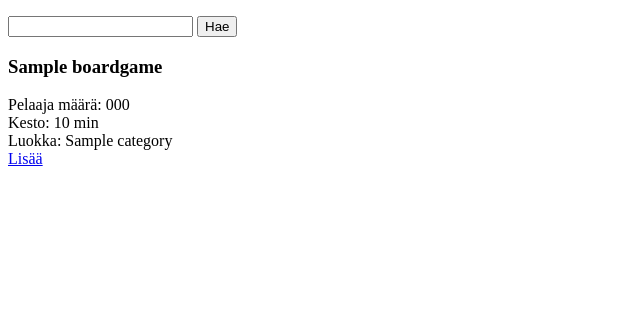
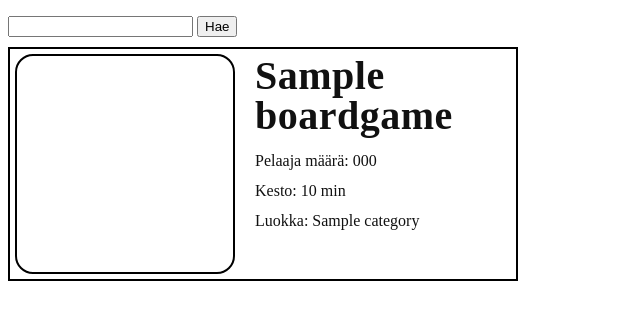
Before and after one commit to Jusu05/Boardgame-booking-system, a Flask app: template templates/index.html in a window 1280 px wide. Shown: the part 60-380 px from the top of the page, without its empty margins (0-640 px from the left). Run offline with Flask 3, Linux system fonts and the light colour scheme; the template is opened without the code that fills it: most values are stand-ins (such as "Sample title", 1, 10 or a date in 2020); parts of the project's set-up code (start-up, migrations or seed data) failed here and were passed over.

Commit message:
basic stylazition to index page

```diff
--- a/templates/index.html
+++ b/templates/index.html
@@ -3,6 +3,49 @@
 {% block title %}Lautapeli varaamo{% endblock %}
 
 {% block head %}
+<style>
+    .boardgame{
+        display: flex;
+        align-items: flex-start;
+        max-width: 510px;
+        margin-top: 10px;
+        padding: 5px;
+        gap: 20px;
+        box-sizing: border-box;
+        border: 2px solid #000;
+        background: #fff;
+    }
+    .boardgame:hover {
+        filter: brightness(85%);
+    }
+    .boardgame-thumb{
+        width: 220px;
+        height: 220px;
+        background: #fff;
+        border: 2px solid #000;
+        border-radius: 18px;
+        box-sizing: border-box;
+        flex: 0 0 auto;
+    }
+    .boardgame-info{
+        display: flex;
+        flex-direction: column;
+        justify-content: flex-start;
+        flex: 1 1 auto;
+        color: #111;
+    }
+    .boardgame-info p{
+        margin: 6px 0;
+        font-size: 16px;
+    }
+    .boardgame-title{
+        margin: 2px 0 10px 0;
+        font-size: 40px;
+        font-weight: 700;
+        line-height: 1;
+        letter-spacing: 0.5px;
+    }
+</style>
 {% endblock %}
 
 {% block content %}
@@ -17,13 +60,17 @@
 <div>
 {% if boardgames %}
     {% for boardgame in boardgames %}
-    <div>
-        <h3>{{ boardgame.name }}</h3>
-        <div>Pelaaja määrä: {{ boardgame.number_of_players }}</div>
-        <div>Kesto: {{ boardgame.duration }} min</div>
-        <div>Luokka: {{ boardgame.category }}</div>
-        <a href="/boardgame/{{ boardgame.name }}">Lisää</a>
-    </div>
+    <a style="text-decoration-line: none;" href="/boardgame/{{ boardgame.name }}">
+        <div class="boardgame">
+            <div class="boardgame-thumb"></div>
+            <div class="boardgame-info">
+                <h3 class="boardgame-title">{{ boardgame.name }}</h3>
+                <p>Pelaaja määrä: {{ boardgame.number_of_players }}</p>
+                <p>Kesto: {{ boardgame.duration }} min</p>
+                <p>Luokka: {{ boardgame.category }}</div>
+            </div>
+        </div>
+    </a>
     {% endfor %}
 {% endif %}
 </div>
```
